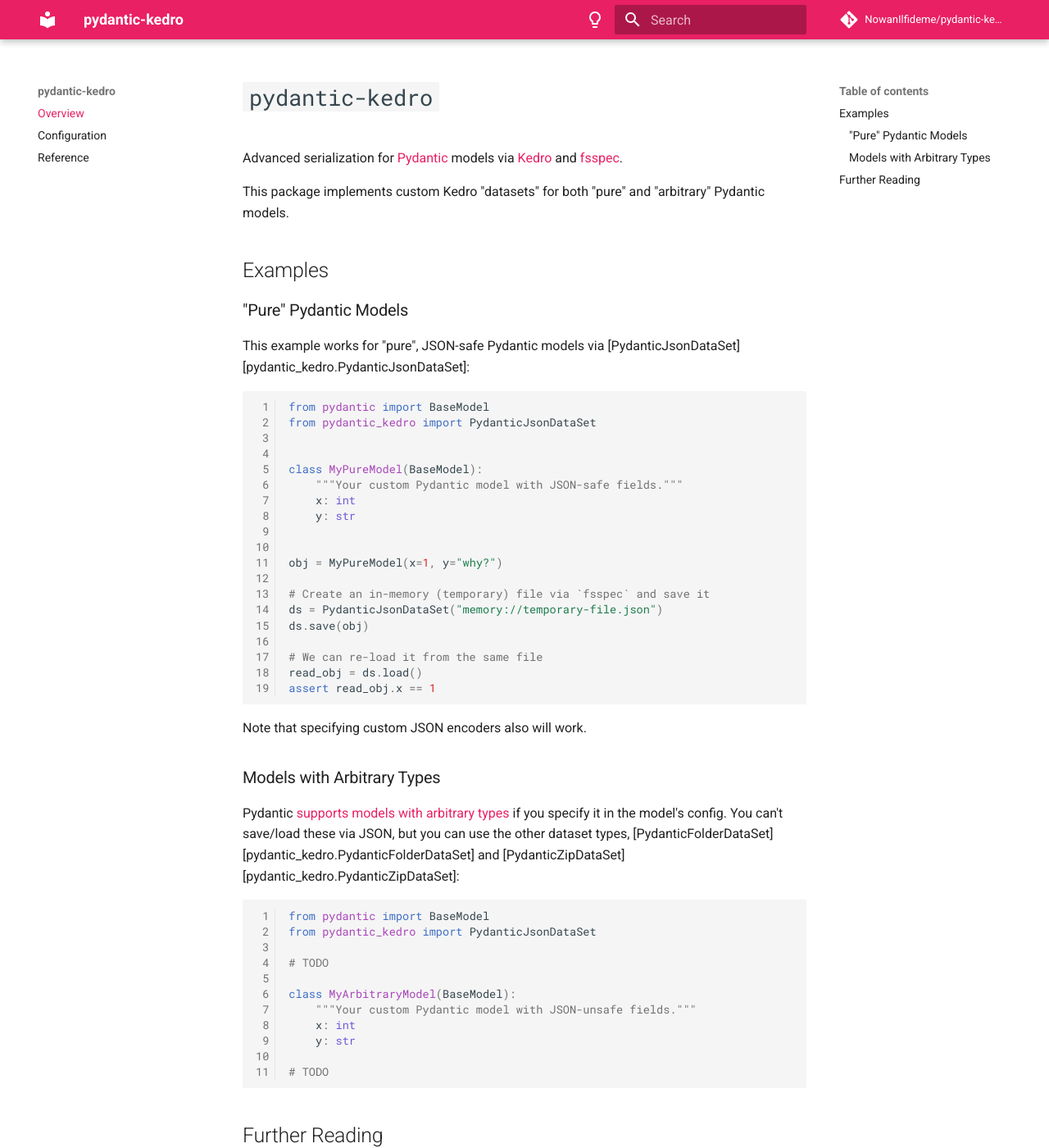
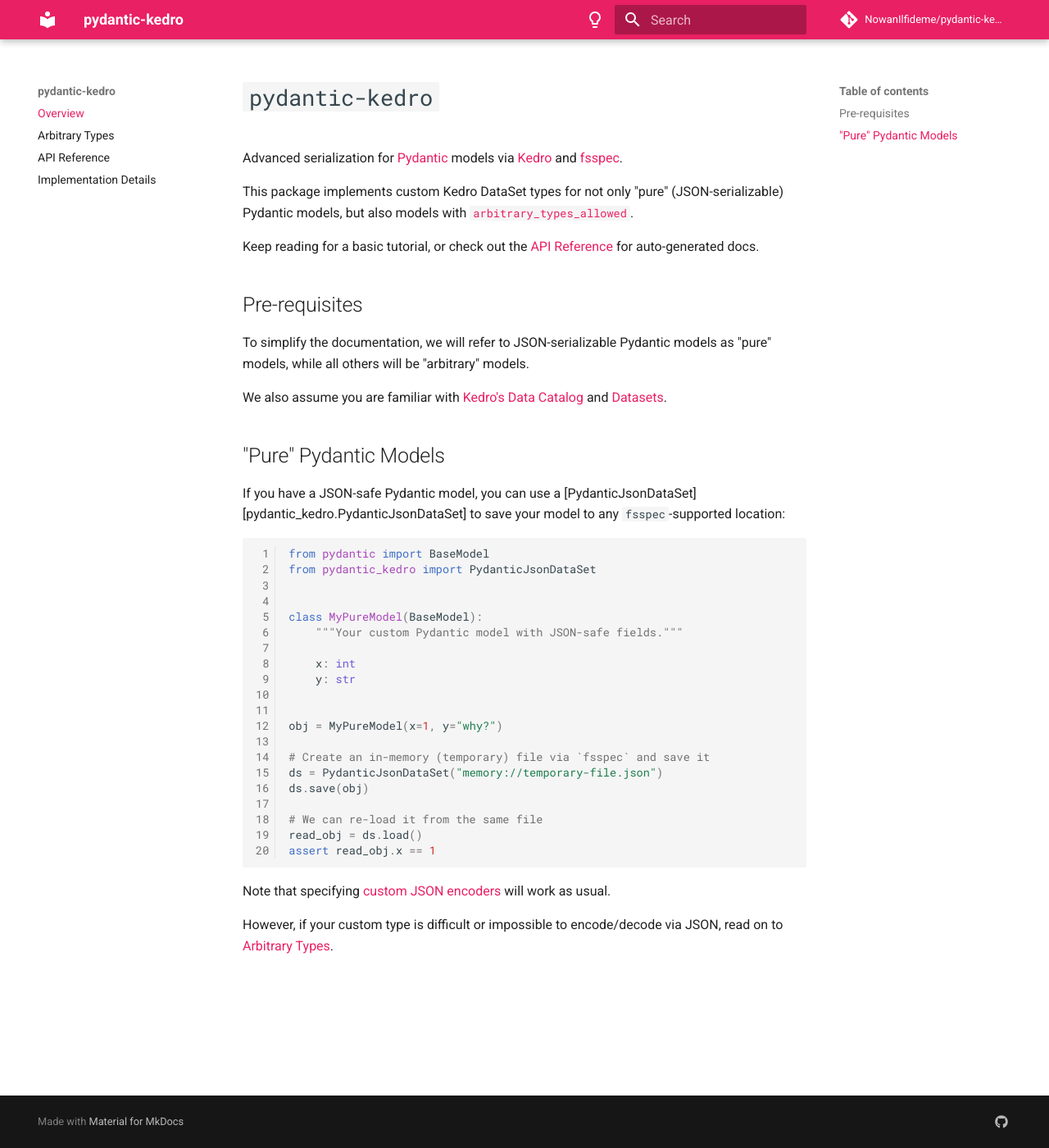
Before and after one commit to NowanIlfideme/pydantic-kedro, an MkDocs documentation site: the page built from docs/index.md, in a window 1280 px wide and 1400 px high. Shown: the whole window at 82% size. Built offline with MkDocs 1.6.1 and Material for MkDocs 9.7.7, drawn with Linux system fonts in a browser that asks for light colours; comment, search, counter and statistics services are not loaded; some of the changed text lies outside the part shown.

Commit message:
Update docs significantly.

````diff
--- a/.markdownlint.yaml
+++ b/.markdownlint.yaml
@@ -1,2 +1,3 @@
 # Configuration for markdownlint, specifically markdownlint-cli2
 MD052: false # allow things like [PydanticJsonDataSet][pydantic_kedro.PydanticJsonDataSet]
+MD013: false # line length
--- a/docs/index.md
+++ b/docs/index.md
@@ -4,15 +4,25 @@
 via [Kedro](https://kedro.readthedocs.io/en/stable/index.html) and
 [fsspec](https://filesystem-spec.readthedocs.io/en/latest/).
 
-This package implements custom Kedro "datasets" for both "pure" and "arbitrary"
-Pydantic models.
+This package implements custom Kedro DataSet types for not only "pure" (JSON-serializable)
+Pydantic models, but also models with [`arbitrary_types_allowed`](https://docs.pydantic.dev/usage/types/#arbitrary-types-allowed).
 
-## Examples
+Keep reading for a basic tutorial,
+or check out the [API Reference](reference/index.md) for auto-generated docs.
 
-### "Pure" Pydantic Models
+## Pre-requisites
 
-This example works for "pure", JSON-safe Pydantic models via
-[PydanticJsonDataSet][pydantic_kedro.PydanticJsonDataSet]:
+To simplify the documentation, we will refer to JSON-serializable Pydantic models
+as "pure" models, while all others will be "arbitrary" models.
+
+We also assume you are familiar with [Kedro's Data Catalog](https://docs.kedro.org/en/stable/data/data_catalog.html)
+and [Datasets](https://docs.kedro.org/en/stable/data/kedro_io.html).
+
+## "Pure" Pydantic Models
+
+If you have a JSON-safe Pydantic model, you can use a
+[PydanticJsonDataSet][pydantic_kedro.PydanticJsonDataSet]
+to save your model to any `fsspec`-supported location:
 
 ```python
 from pydantic import BaseModel
@@ -21,6 +31,7 @@
 
 class MyPureModel(BaseModel):
     """Your custom Pydantic model with JSON-safe fields."""
+
     x: int
     y: str
 
@@ -36,32 +47,7 @@
 assert read_obj.x == 1
 ```
 
-Note that specifying custom JSON encoders also will work.
+Note that specifying [custom JSON encoders](https://docs.pydantic.dev/usage/exporting_models/#json_encoders) will work as usual.
 
-### Models with Arbitrary Types
-
-Pydantic [supports models with arbitrary types](https://docs.pydantic.dev/usage/types/#arbitrary-types-allowed)
-if you specify it in the model's config.
-You can't save/load these via JSON, but you can use the other dataset types,
-[PydanticFolderDataSet][pydantic_kedro.PydanticFolderDataSet] and
-[PydanticZipDataSet][pydantic_kedro.PydanticZipDataSet]:
-
-```python
-from pydantic import BaseModel
-from pydantic_kedro import PydanticJsonDataSet
-
-# TODO
-
-class MyArbitraryModel(BaseModel):
-    """Your custom Pydantic model with JSON-unsafe fields."""
-    x: int
-    y: str
-
-# TODO
-```
-
-## Further Reading
-
-See the [configuration](configuration.md)...
-
-Check out the [API Reference](reference/index.md) for auto-generated docs.
+However, if your custom type is difficult or impossible to encode/decode via
+JSON, read on to [Arbitrary Types](./arbitrary_types.md).
--- a/mkdocs.yml
+++ b/mkdocs.yml
@@ -11,8 +11,9 @@
 
 nav:
   - Overview: index.md
-  - Configuration: configuration.md
-  - Reference: reference/index.md
+  - Arbitrary Types: arbitrary_types.md
+  - API Reference: reference/index.md
+  - Implementation Details: implementation_details.md
 
 theme:
   name: "material"
````
Also changed, not shown: docs/arbitrary_types.md (added, +70 -0 lines), docs/configuration.md (deleted, +0 -3 lines), docs/implementation_details.md (added, +11 -0 lines).
